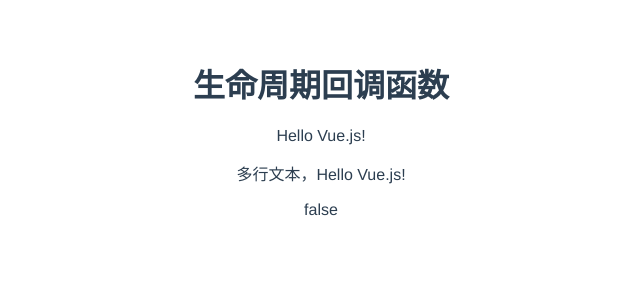
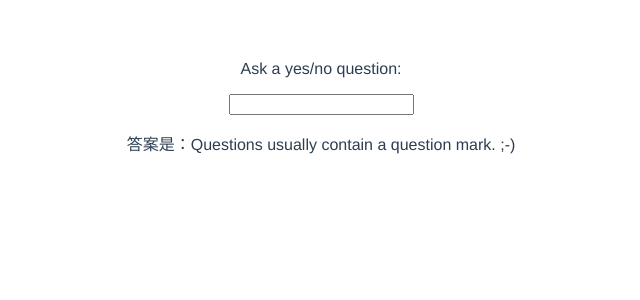
Before and after one commit to humanheima/vue-hello-world, a Vue app: page / in a window 1280 px wide. Shown: the top 300 px of the page, without its empty margins (319-959 px from the left). Built offline with nearby package versions, Linux system fonts and the light colour scheme.

Commit message:
基础:侦听器

```diff
--- a/src/App.vue
+++ b/src/App.vue
@@ -28,9 +28,14 @@
     <FormInputBind></FormInputBind>
   </div> -->
 
+  <!-- <div>
+    <LifeCycle></LifeCycle>
+  </div> -->
+
   <div>
-    <LifeCycle></LifeCycle>
+    <Watcher></Watcher>
   </div>
+
 </template>
 
 
@@ -48,6 +53,7 @@ import ListRender from './components/ListRender.vue';
 import EventHandle from './components/EventHandle.vue';
 import FormInputBind from './components/FormInputBind.vue';
 import LifeCycle from './components/LifeCycle.vue';
+import Watcher from './components/Watcher.vue';
 
 export default {
   name: 'App',
@@ -62,6 +68,7 @@ export default {
     EventHandle,
     FormInputBind,
     LifeCycle,
+    Watcher,
   }
 }
 </script>
--- /dev/null
+++ b/src/components/Watcher.vue
@@ -0,0 +1,47 @@
+<script>
+
+export default {
+    data() {
+        return {
+            question: '',
+            answer: 'Questions usually contain a question mark. ;-)',
+            loading: false
+        }
+    },
+    watch: {
+        // 每当 question 改变时，这个函数就会执行
+        question(newQuestion, oldQuestion) {
+            console.log(newQuestion, oldQuestion)
+
+            if (newQuestion.includes('?') || newQuestion.includes('？')) {
+                this.getAnswer()
+            }
+        }
+    },
+    methods: {
+        //异步获取答案
+        async getAnswer() {
+            this.loading = true
+            this.answer = 'Thinking...'
+            try {
+                const res = await fetch('https://yesno.wtf/api')
+                this.answer = (await res.json()).answer
+            } catch (error) {
+                this.answer = 'Error! Could not reach the API. ' + error
+            } finally {
+                this.loading = false
+            }
+        }
+    }
+}
+
+</script>
+
+<template>
+    <p>
+        Ask a yes/no question:
+    </p>
+    <!-- loading 为true的时候，不可用，不让输入 -->
+    <input v-model="question" :disabled="loading" />
+    <p>答案是：{{ answer }}</p>
+</template>
```
